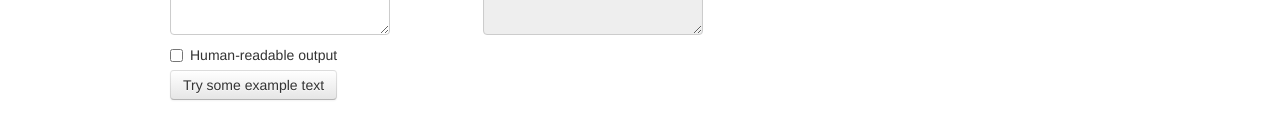
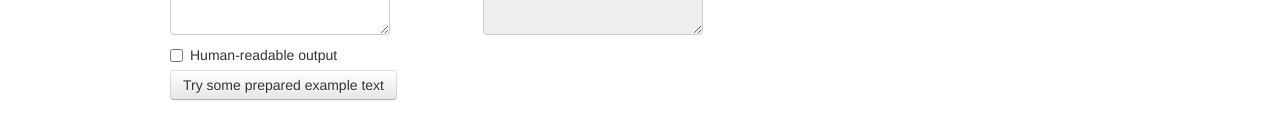
Before and after one commit to mpenkov/decimator, a plain HTML site: page index.html in a window 1280 px wide. Shown: the part 265-404 px from the top of the page. Drawn offline with nearby package versions, Linux system fonts and the light colour scheme.

Commit message:
dummy commit

```diff
--- a/index.html
+++ b/index.html
@@ -44,7 +44,7 @@
       <textarea id="txtEnglish" rows="10" readonly="true"></textarea>
       </br>
       <label class="checkbox"><input id="chkHuman" type="checkbox">Human-readable output</label>
-      <button id="btnExample" class="btn">Try some example text</button>
+      <button id="btnExample" class="btn">Try some prepared example text</button>
 
     </div> <!-- /container -->
 
```
